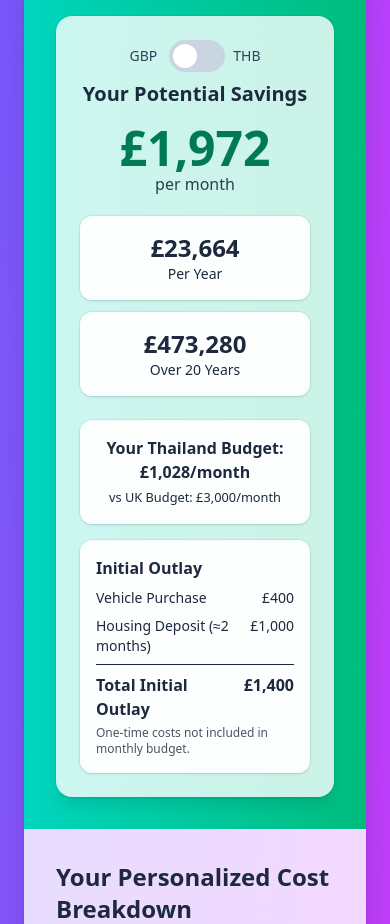
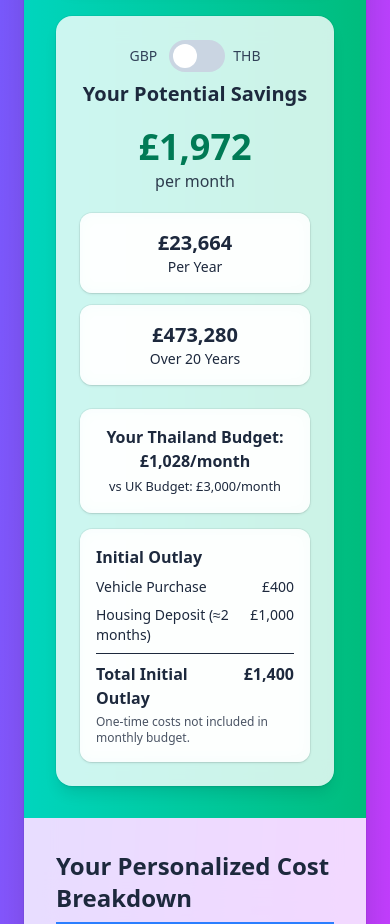
Before and after one commit to nailbrain/th-retire-calculator, a website built with Vite: page index.html in a window 390 px wide. Shown: the part 1860-2784 px from the top of the page. Built offline with nearby package versions, Linux system fonts and the light colour scheme.

Commit message:
feat(ui): improve mobile currency wrapping and responsive headings

```diff
--- a/index.html
+++ b/index.html
@@ -9,7 +9,7 @@
     <link href="https://fonts.googleapis.com/css2?family=Inter:wght@400;500;600;700;800&display=swap" rel="stylesheet" />
   </head>
   <body>
-    <div id="app" class="min-h-screen bg-gradient-to-br from-indigo-500 via-purple-500 to-fuchsia-500 p-6 font-sans text-slate-800 antialiased">
+    <div id="app" class="min-h-screen bg-gradient-to-br from-indigo-500 via-purple-500 to-fuchsia-500 p-6 font-sans text-slate-800 antialiased overflow-x-hidden">
       <div class="max-w-7xl mx-auto glass rounded-3xl overflow-hidden">
         <div class="relative text-white px-8 py-12 bg-gradient-to-r from-rose-500 via-orange-400 to-amber-400 text-center">
           <h1 class="text-4xl font-extrabold tracking-tight drop-shadow">🇹🇭 Thailand vs UK Retirement Calculator 🇬🇧</h1>
@@ -104,16 +104,16 @@
               </div>
               <h3 class="text-xl font-semibold text-center">Your Potential Savings</h3>
               <div class="text-center mt-4">
-                <div id="monthlySavings" class="text-5xl font-extrabold text-emerald-700">£1,200</div>
+                <div id="monthlySavings" class="text-4xl sm:text-5xl md:text-6xl font-extrabold text-emerald-700 leading-tight break-words">£1,200</div>
                 <div class="opacity-90">per month</div>
               </div>
               <div class="grid grid-cols-1 sm:grid-cols-2 gap-3 mt-5">
                 <div class="glass-chip rounded-xl p-4 text-center">
-                  <span id="yearlySavings" class="text-2xl font-bold block">£14,400</span>
+                  <span id="yearlySavings" class="block font-bold text-xl sm:text-2xl break-words">£14,400</span>
                   <div class="text-sm">Per Year</div>
                 </div>
                 <div class="glass-chip rounded-xl p-4 text-center">
-                  <span id="twentyYearSavings" class="text-2xl font-bold block">£288,000</span>
+                  <span id="twentyYearSavings" class="block font-bold text-xl sm:text-2xl break-words">£288,000</span>
                   <div class="text-sm">Over 20 Years</div>
                 </div>
               </div>
--- a/src/styles.css
+++ b/src/styles.css
@@ -25,4 +25,9 @@
   .section-title {
     @apply text-2xl font-semibold text-center tracking-tight;
   }
+  /* Ensure long currency strings wrap on small screens */
+  .currency-wrap {
+    word-break: break-word;
+    overflow-wrap: anywhere;
+  }
 }
```
